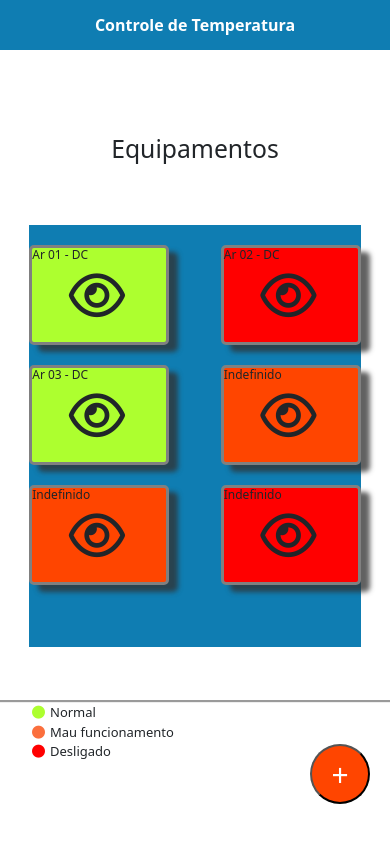
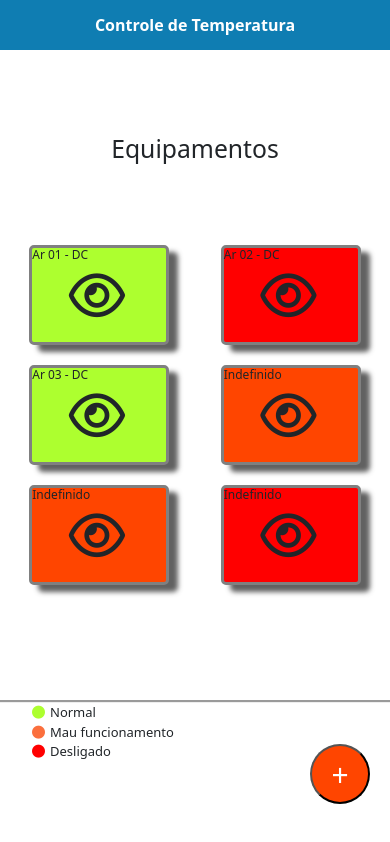
Before and after one commit to weskleysantos222/painelTemperatura, a plain HTML site: page index.html in a window 390 px wide. Drawn offline with nearby package versions, Linux system fonts and the light colour scheme.

Commit message:
Alteração no background principal

```diff
--- a/style.css
+++ b/style.css
@@ -26,7 +26,6 @@
         justify-content: space-between;
         flex-wrap: wrap;
         align-content:flex-start;
-        background-color: #0f7db2;
     }
     .box{
         width: 140px;
```
